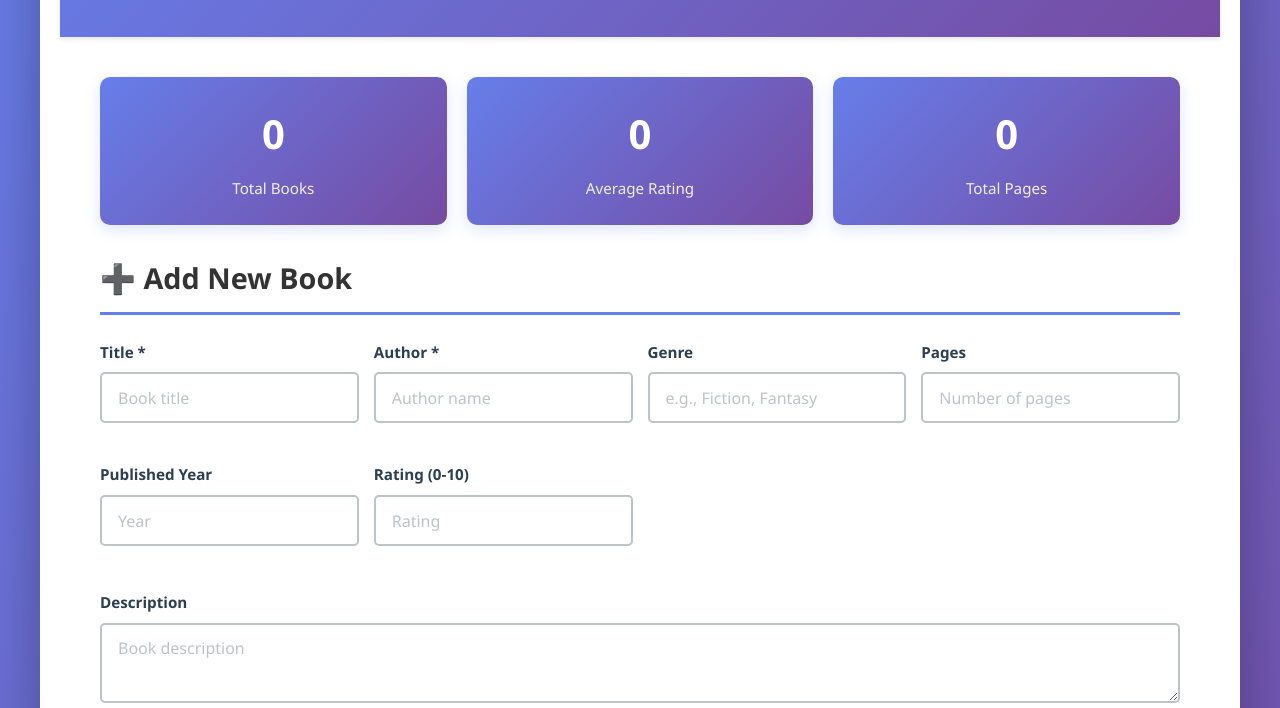
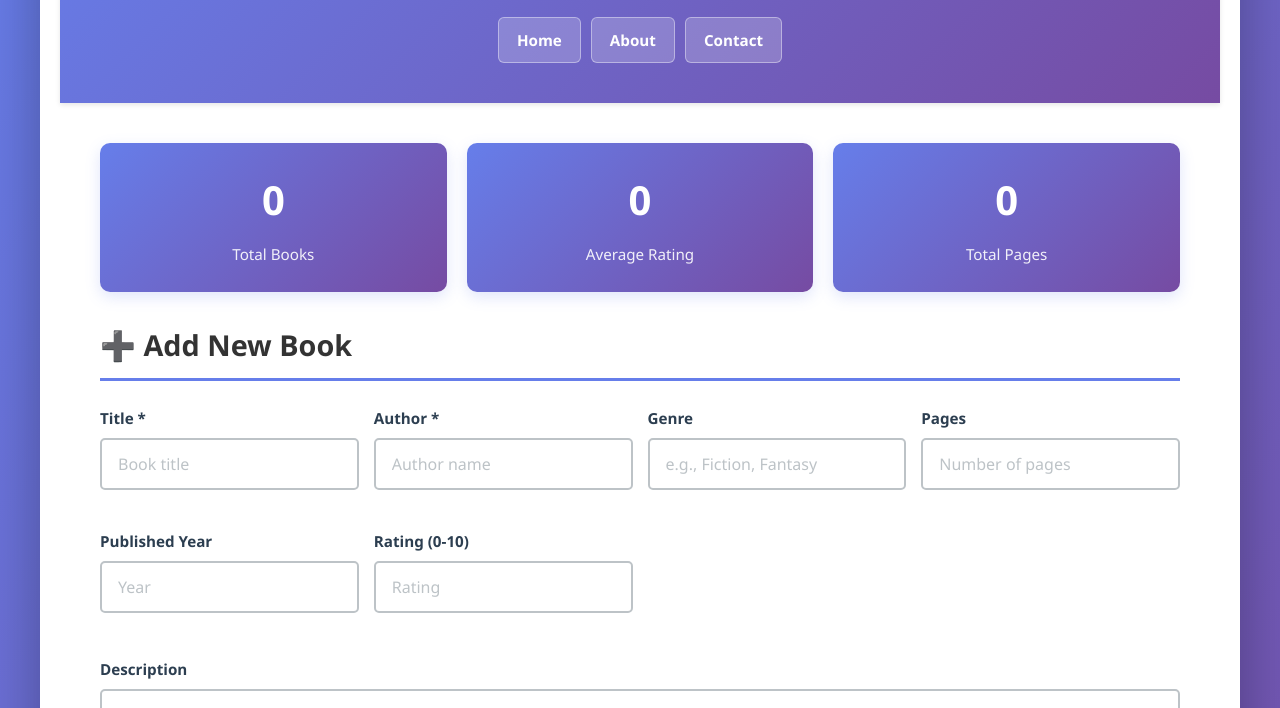
Before and after one commit to Ardakkkkk1/book-library, a website: page views/books.html in a window 1280 px wide. Shown: the part 165-873 px from the top of the page. Drawn offline with Linux system fonts and the light colour scheme; no server answers.

Commit message:
Make root CRUD and add nav links

```diff
--- a/server.js
+++ b/server.js
@@ -16,11 +16,11 @@ app.use(express.static(path.join(__dirname, 'public')));
 
 // Routes
 app.get('/', (req, res) => {
-  res.sendFile(path.join(__dirname, 'views', 'index.html'));
+  res.sendFile(path.join(__dirname, 'views', 'books.html'));
 });
 
 app.get('/home', (req, res) => {
-  res.redirect('/');
+  res.sendFile(path.join(__dirname, 'views', 'index.html'));
 });
 
 app.get('/books', (req, res) => {
--- a/views/books.html
+++ b/views/books.html
@@ -45,6 +45,31 @@
       opacity: 0.9;
     }
 
+    .header-links {
+      margin-top: 20px;
+      display: flex;
+      gap: 10px;
+      justify-content: center;
+      flex-wrap: wrap;
+    }
+
+    .header-link {
+      display: inline-block;
+      padding: 10px 18px;
+      border-radius: 6px;
+      text-decoration: none;
+      color: #fff;
+      border: 1px solid rgba(255, 255, 255, 0.4);
+      background: rgba(255, 255, 255, 0.2);
+      transition: all 0.3s ease;
+      font-weight: 600;
+      font-size: 0.95em;
+    }
+
+    .header-link:hover {
+      background: rgba(255, 255, 255, 0.35);
+      transform: translateY(-1px);
+    }
     .content {
       padding: 40px;
     }
@@ -417,6 +442,11 @@
     <header>
       <h1>📚 Book Library Manager</h1>
       <p>Manage your personal book collection</p>
+      <div class="header-links">
+        <a class="header-link" href="/home">Home</a>
+        <a class="header-link" href="/about">About</a>
+        <a class="header-link" href="/contact">Contact</a>
+      </div>
     </header>
 
     <div class="content">
```
Also changed, not shown: views/index.html (+1 -1 lines).
